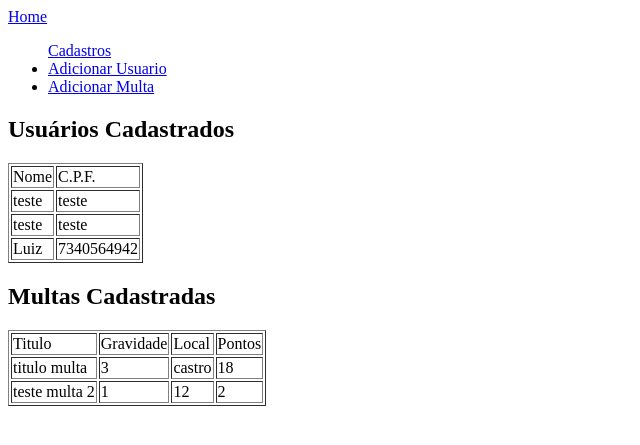
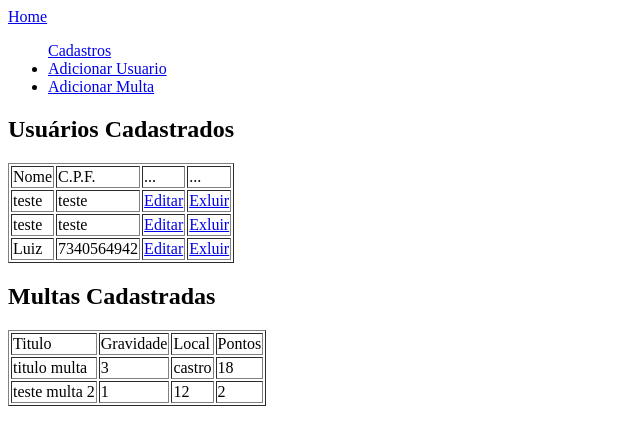
Before and after one commit to luizcarlospedrosogomes/ProjetoMultaDjango, a Django app: page /cadastro/ in a window 1280 px wide. Shown: the top 445 px of the page, without its empty margins (0-640 px from the left). Run offline with Django 3.2, Linux system fonts and the light colour scheme; data comes from the database, SQL or seed files in the repository.

Commit message:
commit 4
edicao usuario

```diff
--- /dev/null
+++ b/linkGitHub.txt
@@ -0,0 +1,4 @@
+10/06 > projeto em construcao
+	10 historia conforme easyback + testes
+link para projeto no github
+https://github.com/luizcarlospedrosogomes/ProjetoMultaDjango/
--- a/multa/controleUsuario/views.py
+++ b/multa/controleUsuario/views.py
@@ -1,5 +1,5 @@
 #-*- encoding: utf-8 -*-
-from django.shortcuts import render_to_response
+from django.shortcuts import render_to_response, get_object_or_404
 from django.http import HttpResponse
 from django.template import RequestContext
 
@@ -38,3 +38,8 @@ def adicionaMulta(request):
 		form = FormCadastroMulta()
 		return render_to_response("adicionaMulta.html", {'form': form},
 		context_instance=RequestContext(request))
+
+def editarUsuario(request, nr_id):
+	usuarioID = get_object_or_404(Usuario, pk=nr_id)
+	form      = FormCadastro(instance=usuarioID)
+	return render_to_response("editar.html", {'form': form})
--- a/multa/templates/cadastroUsuario.html
+++ b/multa/templates/cadastroUsuario.html
@@ -20,11 +20,15 @@
 		<tr>
 			<td>Nome</td>
 			<td>C.P.F.</td>
+			<td>...</td>
+			<td>...</td>
 		</tr>
 {% for usuario in usuario_lista %}
 		<tr>
 			<td>{{usuario.nome}}</td>
 			<td>{{usuario.cpf}}</td>
+			<td><a href="/cadastro/editar/{{usuario.id}}">Editar</a></td>
+			<td><a href="/cadastro/excluir/{{usuario.id}}">Exluir</a></td>
 		</tr>
 	{% empty %}
 		<span>Sem Cadastros</span>
--- a/multa/urls.py
+++ b/multa/urls.py
@@ -7,6 +7,7 @@ urlpatterns = patterns('',
    (r'^cadastro/$', "multa.controleUsuario.views.cadastro"),
    (r'^cadastro/usuario/$', "multa.controleUsuario.views.adiciona"),
    (r'^cadastro/multa/$', "multa.controleUsuario.views.adicionaMulta"),
+   (r'^cadastro/editar/(?P<nr_id>\d+)/$', "multa.controleUsuario.views.editarUsuario"),
     # url(r'^blog/', include('blog.urls')),
 	#url(r'^admin/', include(admin.site.urls)),
     url(r'^admin/', include(admin.site.urls)),
```
Also changed, not shown: multa/templates/editar.html (added, +11 -0 lines).
